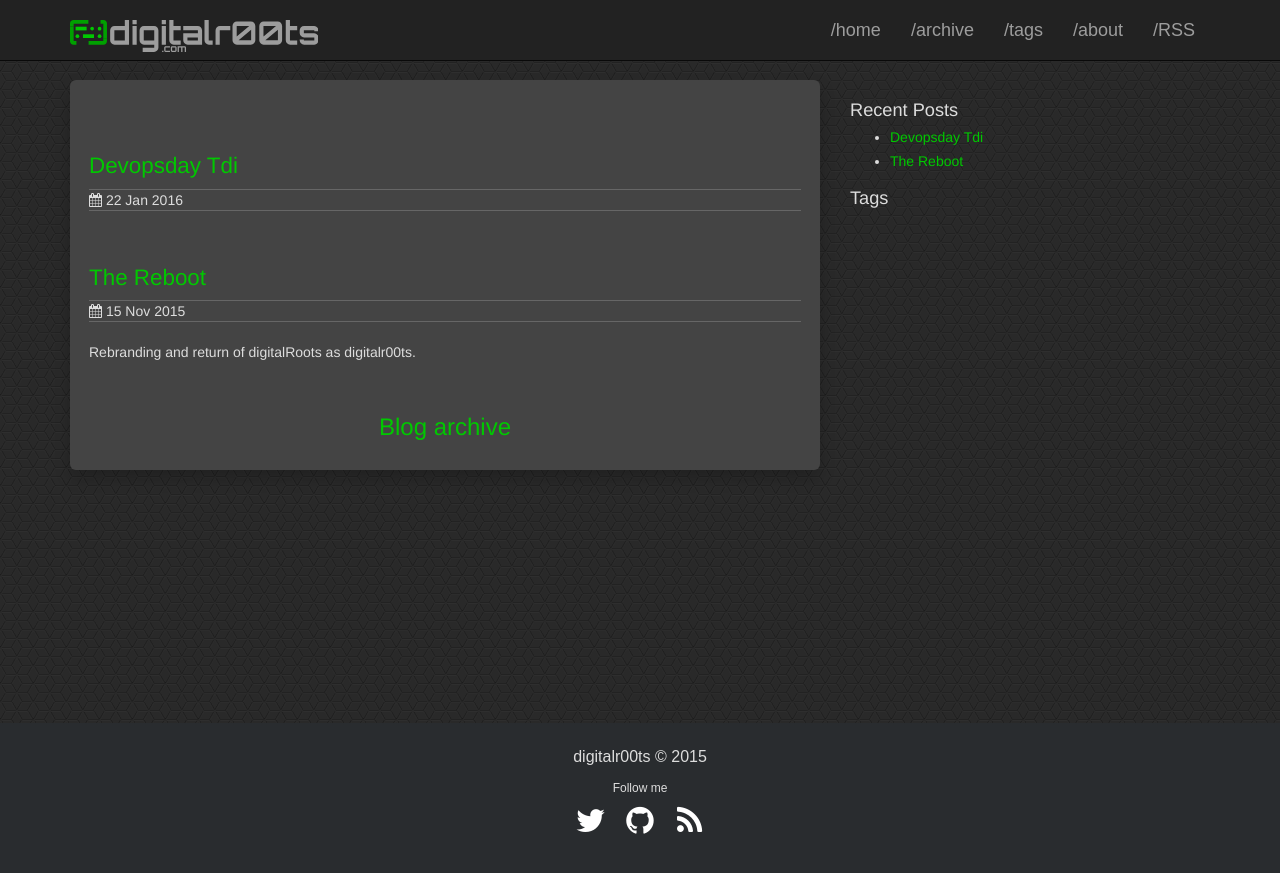
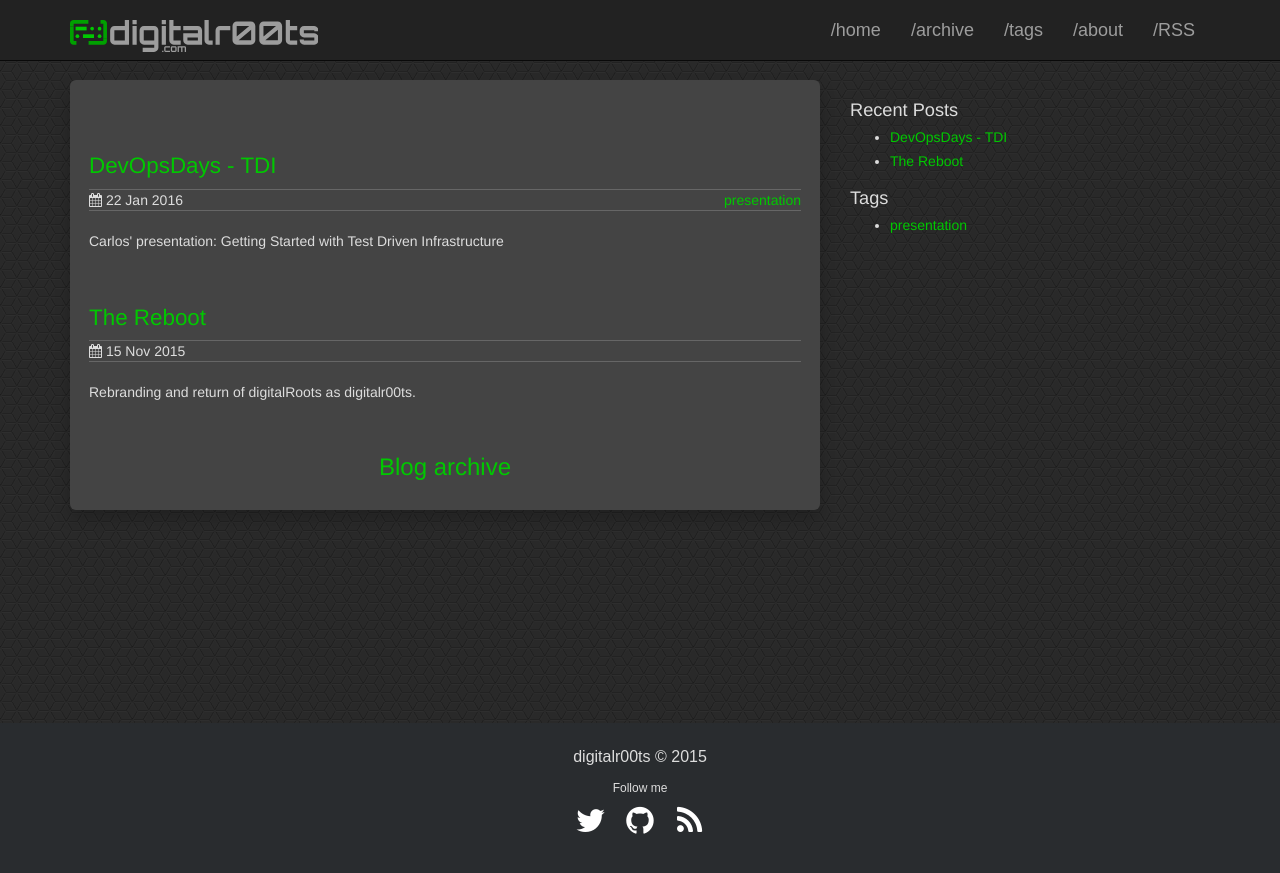
Before and after one commit to digitalr00ts/digitalr00ts.github.io, a Jekyll site: the page built from index.html, in a window 1280 px wide. Shown: the top 873 px of the page. Built offline with Jekyll 4.4.1, drawn with Linux system fonts in a browser that asks for light colours; Markdown is read by kramdown in place of the engine named in the settings; the list of posts is cut into pages by our own code.

Commit message:
Update 2016-01-22-devopsday-tdi.md

```diff
--- a/_posts/2016-01-22-devopsday-tdi.md
+++ b/_posts/2016-01-22-devopsday-tdi.md
@@ -1 +1,11 @@
-[http://www.devopsdays.org/events/2016-losangeles-1day/program/](DevOpsDays Los Angeles)
+---
+layout: post
+title: "DevOpsDays - TDI"
+# date: 2015-11-15 16:25:06 -0700
+comments: false
+tags: presentation
+description: "Carlos' presentation: Getting Started with Test Driven Infrastructure"
+toc: false
+---
+
+[DevOpsDays Los Angeles](http://www.devopsdays.org/events/2016-losangeles-1day/program/)
```
